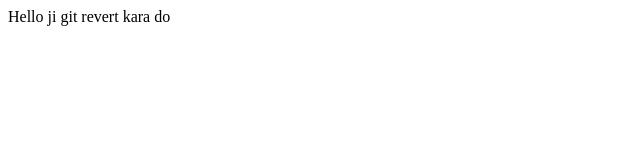
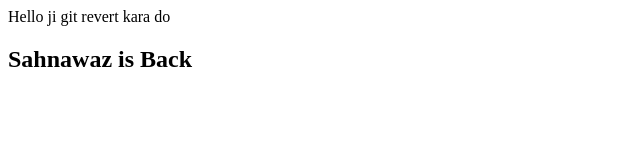
Before and after one commit to Sahnawaz6068/Git-Revert-Command, a plain HTML site: page index.html in a window 1280 px wide. Shown: the whole page, without its empty margins (0-640 px from the left). Drawn offline with Linux system fonts and the light colour scheme.

Commit message:
Sahnawaz again

```diff
--- a/index.html
+++ b/index.html
@@ -7,5 +7,6 @@
 </head>
 <body>
     <div>Hello ji git revert kara do</div>
+    <h2>Sahnawaz is Back</h2>
 </body>
 </html>
```
